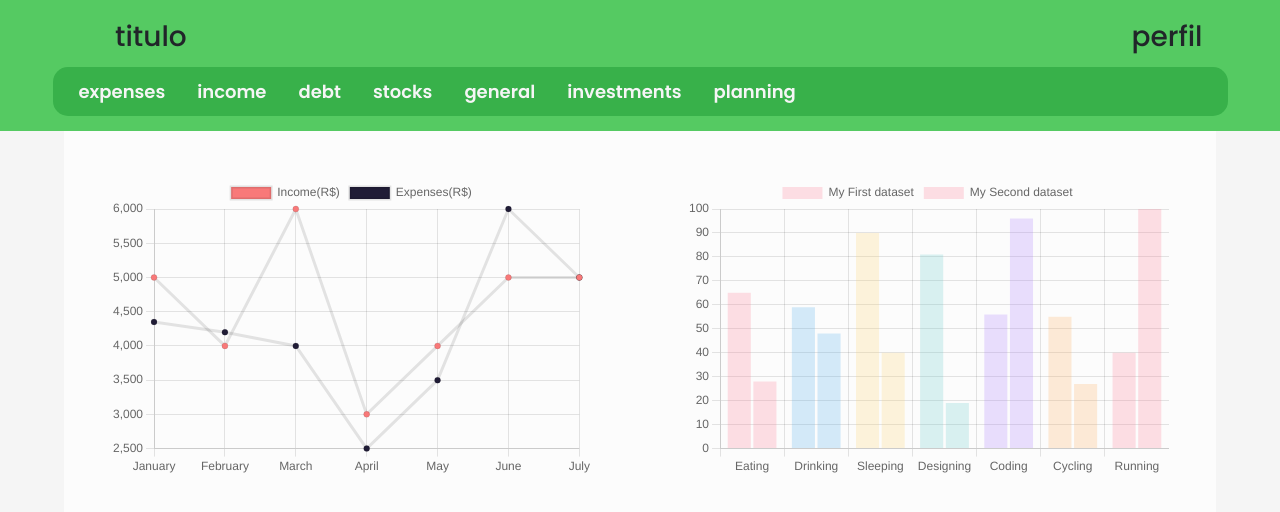
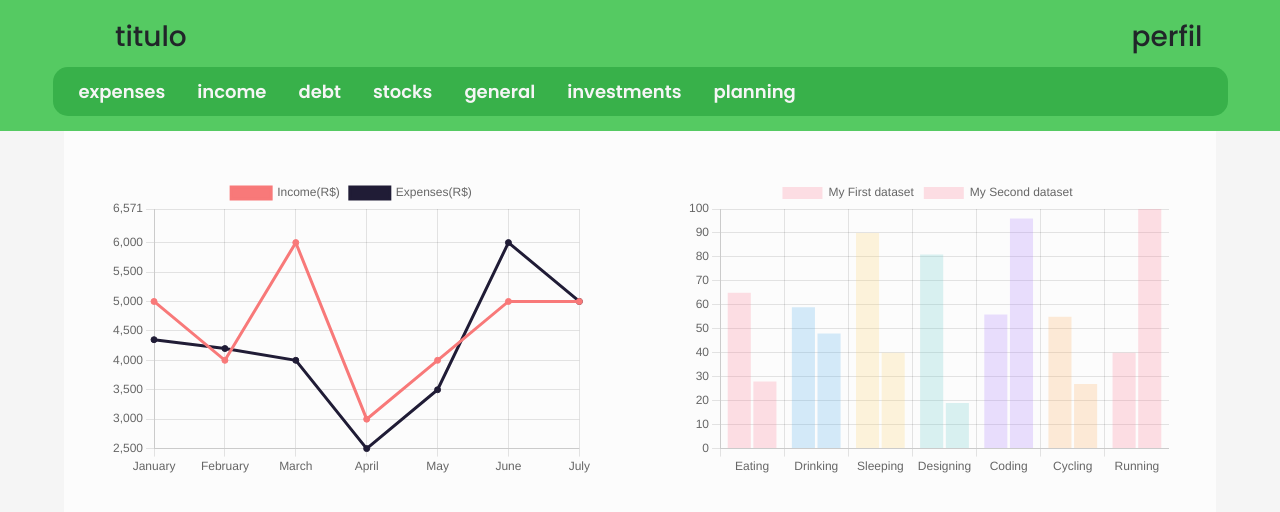
Before and after one commit to leowitcroz/Finance, a Vue app: page / in a window 1280 px wide. Shown: the top 512 px of the page. Built offline with nearby package versions, Linux system fonts and the light colour scheme.

Commit message:
ajuste no grafico

```diff
--- a/package.json
+++ b/package.json
@@ -8,6 +8,7 @@
   },
   "dependencies": {
     "apexcharts": "^3.49.2",
+    "axios": "^1.7.2",
     "bootstrap": "^5.3.3",
     "bootstrap-vue": "^2.23.1",
     "chart.js": "^4.4.3",
--- /dev/null
+++ b/src/utils/utils.ts
@@ -0,0 +1,95 @@
+import type { AxiosResponse } from "axios";
+import axios from "axios";
+import { Ref } from "vue";
+
+export class Utils {
+    private baseUrl: string;
+
+    constructor(baseUrl: string) {
+        this.baseUrl = baseUrl;
+    }
+
+    // public async get<T>(endpoint: string): Promise<T> {
+
+    //     const token = localStorage.getItem('authToken')
+
+    //     try {
+    //         const response: AxiosResponse<T> = await axios.get(`${this.baseUrl}${endpoint}`, {
+    //             headers: {
+    //                 'Authorization': `Bearer ${token}`
+    //             }
+    //         })
+    //         return response.data;
+    //     }
+    //     catch (error) {
+    //         throw error;
+    //     }
+    // }
+
+    // public async post<T>(endpoint: string, data: any): Promise<T> {
+
+    //     const token = localStorage.getItem('authToken')
+    //     console.log(data)
+
+    //     try {
+    //         const response: AxiosResponse<T> = await axios.post(`${this.baseUrl}${endpoint}`, data, {
+    //             headers: {
+    //                 'Authorization': `Bearer ${token}`
+    //             }
+    //         })
+    //         return response.data
+    //     }
+    //     catch (error) {
+    //         throw error;
+    //     }
+    // }
+
+    // public async delete(endpoint: string, id: string) {
+
+    //     const token = localStorage.getItem('authToken')
+    //     try {
+    //         await axios.delete(`${this.baseUrl}${endpoint}/${id}`, {
+    //             headers: {
+    //                 'Authorization': `Bearer ${token}`
+    //             }
+    //         })
+    //     } catch (e) {
+    //         console.log(e)
+    //     }
+    // }
+
+    // public async update(endpoint: string, id: string, data: any) {
+    //     try {
+
+    //         const token = localStorage.getItem('authToken')
+    //         await axios.patch(`${this.baseUrl}${endpoint}/${id}`, data, {
+    //             headers: {
+    //                 'Authorization': `Bearer ${token}`
+    //             }
+    //         })
+    //     }
+    //     catch (e) {
+    //         console.log(e)
+    //     }
+    // }
+
+    public averageIncome(income: string[]) {
+        // this is for the graph
+
+        let sum = 0
+        let incomeNumbers = []
+
+        for (let i = 0; i < income.length; i++) {
+
+            incomeNumbers.push(Number(income[i]))
+
+        }
+
+        for(let i = 0; i < incomeNumbers.length; i++){
+            sum += incomeNumbers[i];
+        }
+
+        return Math.round((sum/incomeNumbers.length + 2000))
+
+    }
+}
--- a/src/views/HomeView.vue
+++ b/src/views/HomeView.vue
@@ -13,9 +13,18 @@
 <script lang="ts" setup>
 import Chart from 'chart.js/auto';
 import { Bar, Line } from "vue-chartjs";
+import { Utils } from '../utils/utils'
 
-import { ref } from "vue";
+import { onMounted, ref } from "vue";
 Chart.register();
+
+const utils = new Utils('http://localhost:3000/')
+
+const income = ref(['5000', '4000', '6000', '3000', '4000', '5000', '5000',])
+
+const avaregeIncome = utils.averageIncome(income.value)
+
+
 
 const data1 = ref({
   labels: ['January', 'February', 'March', 'April', 'May', 'June', 'July'],
@@ -23,11 +32,13 @@
     {
       label: 'Income(R$)',
       backgroundColor: '#f87979',
-      data: [5000,4000,6000,3000,4000,5000,5000,]
+      borderColor: '#f87979',
+      data: [5000,4000,6000,3000,4000,5000,5000]
     },
     {
       label: 'Expenses(R$)',
       backgroundColor: '#201c36',
+      borderColor: '#201c36',
       data: [4350, 4200, 4000, 2500, 3500, 6000, 5000]
     }
   ]
@@ -35,9 +46,13 @@
 
 const options1 = ref({
   responsive: true,
-  maintainAspectRatio: false
+  maintainAspectRatio: false,
+  scales: {
+    y: {
+      max: avaregeIncome,
+    }
+  }
 });
-
 const data2 = ref({
   labels: [
     "Eating",
@@ -89,6 +104,11 @@
   maintainAspectRatio: false
 });
 
+onMounted(async () => {
+}
+);
+
+
 </script>
 
 <style>
```
Also changed, not shown: 1 other file (tests, documents, lock files or other folders).
